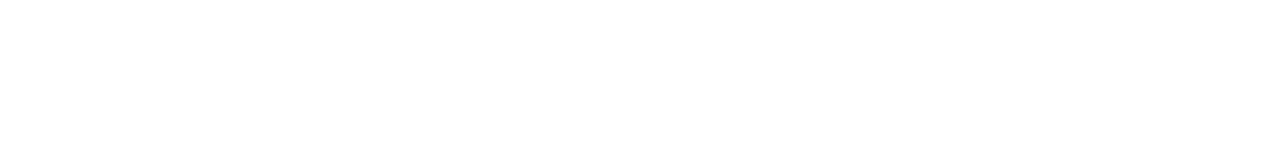
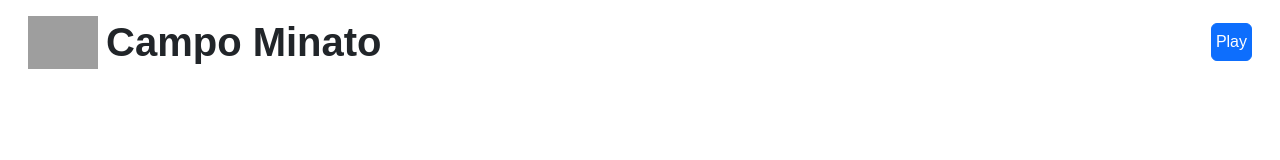
Before and after one commit to NicolaPlacentino/js-campominato-grid, a plain HTML site: page index.html in a window 1280 px wide. Drawn offline with nearby package versions, Linux system fonts and the light colour scheme; grey boxes are pictures that could not be loaded.

Commit message:
added header

```diff
--- a/css/style.css
+++ b/css/style.css
@@ -12,4 +12,17 @@ body{
     font-family: sans-serif
 }
 
+header{
+    background-color: #fff;
+}
+
+header img{
+    width: 70px;
+    height: 70px;
+}
+
+main{
+    background-color: lightblue;
+}
+
 /* utils */
--- a/index.html
+++ b/index.html
@@ -11,6 +11,24 @@
     <script defer src="script.js"></script>
 </head>
 <body>
+    <header>
+        <div class="container-fluid">
+            <div class="row justify-content-between align-items-center p-3">
+                <div class="col-auto d-flex align-items-center">
+                    <img class="img-fluid" src="https://spng.subpng.com/20181127/fgk/kisspng-minesweeper-deluxe-minesweeper-adfree-video-games-applications-of-banana-amp-co-on-apple-store-5bfd4b2d7f73a0.6569223015433265095221.jpg">
+                    <h1 class="m-0 ps-2 fw-bolder">Campo Minato</h1>
+                </div>
+                <div id="button" class="col-auto">
+                    <button class="btn btn-primary px-1 rounded">Play</button>
+                </div>
+            </div>
+        </div>
+    </header>
+    <main>
 
+    </main>
+    <footer>
+
+    </footer>
 </body>
 </html>
```
